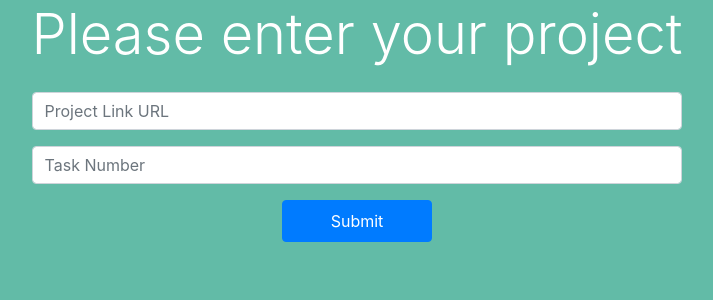
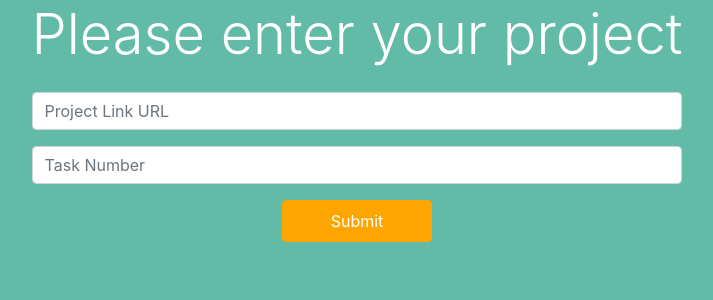
Before and after one commit to jfangwang/holberton-checker-hackathon, a Python web app: template flask/templates/project.html in a window 1280 px wide. Shown: the part 161-461 px from the top of the page, without its empty margins (283-996 px from the left). Run offline with Jinja, Linux system fonts and the light colour scheme; the template is opened without the code that fills it, so the values that code supplies are empty; some libraries are stand-ins or nearby versions.

Commit message:
button color change

```diff
--- a/flask/templates/login.html
+++ b/flask/templates/login.html
@@ -27,7 +27,7 @@
                                        <div class="form-group">
                         <input type="password" class="form-control" name="usr_pwd" id="exampleInputPassword1" placeholder="Your Password" required>
                     </div>
-                    <button type="submit" class="btn btn-primary px-5 py-2" style="color:white">Login</button>
+                    <button type="submit" class="btn btn-primary px-5 py-2" style="color:white; background:orange; border-color:orange">Login</button>
                 </form>
             </div>
         </div>
--- a/flask/templates/project.html
+++ b/flask/templates/project.html
@@ -24,7 +24,7 @@
                     <div class="form-group">
                         <input type="taskid" class="form-control" name="task_num" id="taskNumber" placeholder="Task Number" required>
                     </div>
-                    <button type="submit" class="btn btn-primary px-5 py-2 shadow-none" style="color:white ">Submit</button>
+                    <button type="submit" class="btn btn-primary px-5 py-2 shadow-none" style="color:white; background-color:orange; border-color:orange">Submit</button>
                 </form>
             </div>
         </div>
```
